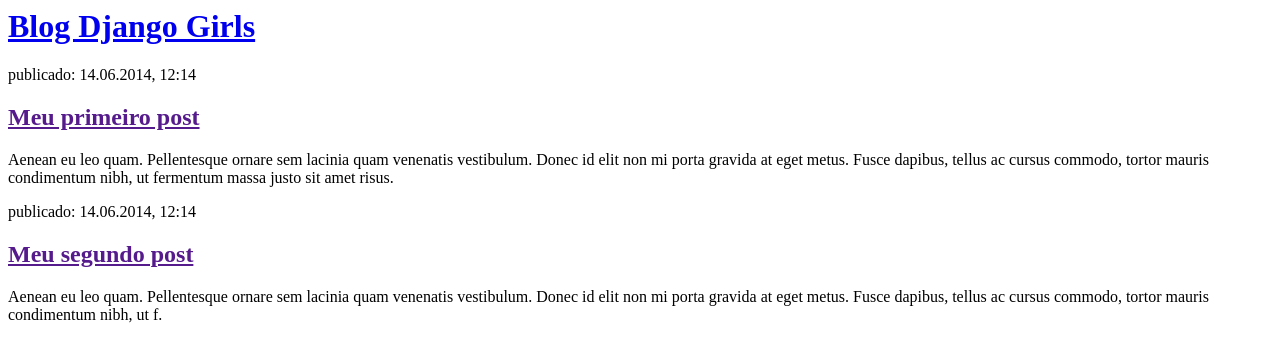
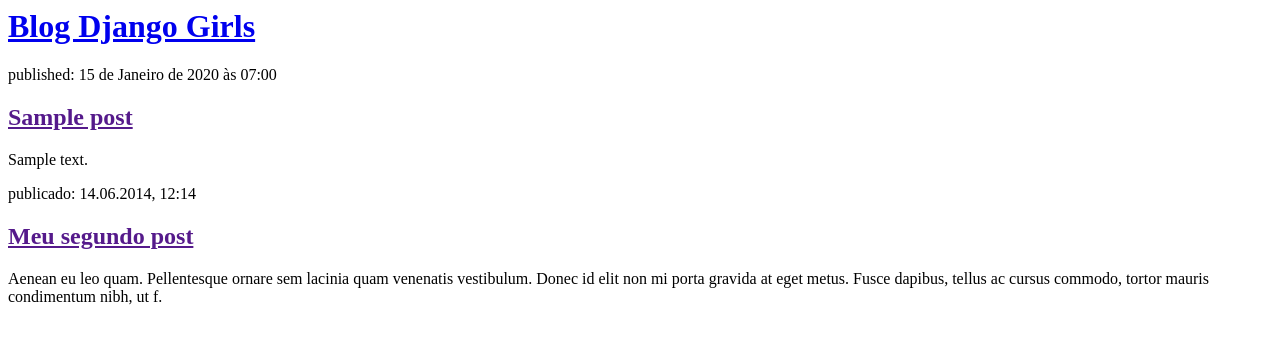
Before and after one commit to C4UAN411/my-first-blog, a Django app: page / in a window 1280 px wide. Shown: the top 362 px of the page. Run offline with Django 5.2, Linux system fonts and the light colour scheme; tables that the repository leaves empty hold one stand-in row (values such as "Sample post").

Commit message:
Modified templates to display posts from database.

```diff
--- a/blog/admin.py
+++ b/blog/admin.py
@@ -2,3 +2,5 @@
 from .models import Post
 
 admin.site.register(Post)
+
+# Register your models here.
--- a/blog/models.py
+++ b/blog/models.py
@@ -16,4 +16,5 @@
 
     def __str__(self):
         return self.title
+
 # Create your models here.
--- a/blog/templates/blog/post_list.html
+++ b/blog/templates/blog/post_list.html
@@ -8,9 +8,13 @@
         </div>
 
         <div>
-            <p>publicado: 14.06.2014, 12:14</p>
-            <h2><a href="">Meu primeiro post</a></h2>
-            <p>Aenean eu leo quam. Pellentesque ornare sem lacinia quam venenatis vestibulum. Donec id elit non mi porta gravida at eget metus. Fusce dapibus, tellus ac cursus commodo, tortor mauris condimentum nibh, ut fermentum massa justo sit amet risus.</p>
+        {% for post in posts %}
+            <div>
+                <p>published: {{ post.published_date }}</p>
+                <h2><a href="">{{ post.title }}</a></h2>
+                <p>{{ post.text|linebreaksbr }}</p>
+            </div>
+        {% endfor %}
         </div>
 
         <div>
--- a/blog/views.py
+++ b/blog/views.py
@@ -1,5 +1,9 @@
 from django.shortcuts import render
+from django.utils import timezone
+from .models import Post
+
+
 def post_list(request):
-    return render(request, 'blog/post_list.html', {})
-
+    posts = Post.objects.filter(published_date__lte=timezone.now()).order_by('published_date')
+    return render(request, 'blog/post_list.html', {'posts': posts})
 # Create your views here.
--- a/mysite/settings.py
+++ b/mysite/settings.py
@@ -38,6 +38,7 @@
     'django.contrib.messages',
     'django.contrib.staticfiles',
     'blog',
+
 ]
 
 MIDDLEWARE = [
--- a/mysite/urls.py
+++ b/mysite/urls.py
@@ -17,7 +17,6 @@
 from django.contrib import admin
 from django.urls import path, include
 
-
 urlpatterns = [
     path('admin/', admin.site.urls),
     path('', include('blog.urls')),
```
Also changed, not shown: blog/migrations/0001_initial.py.
